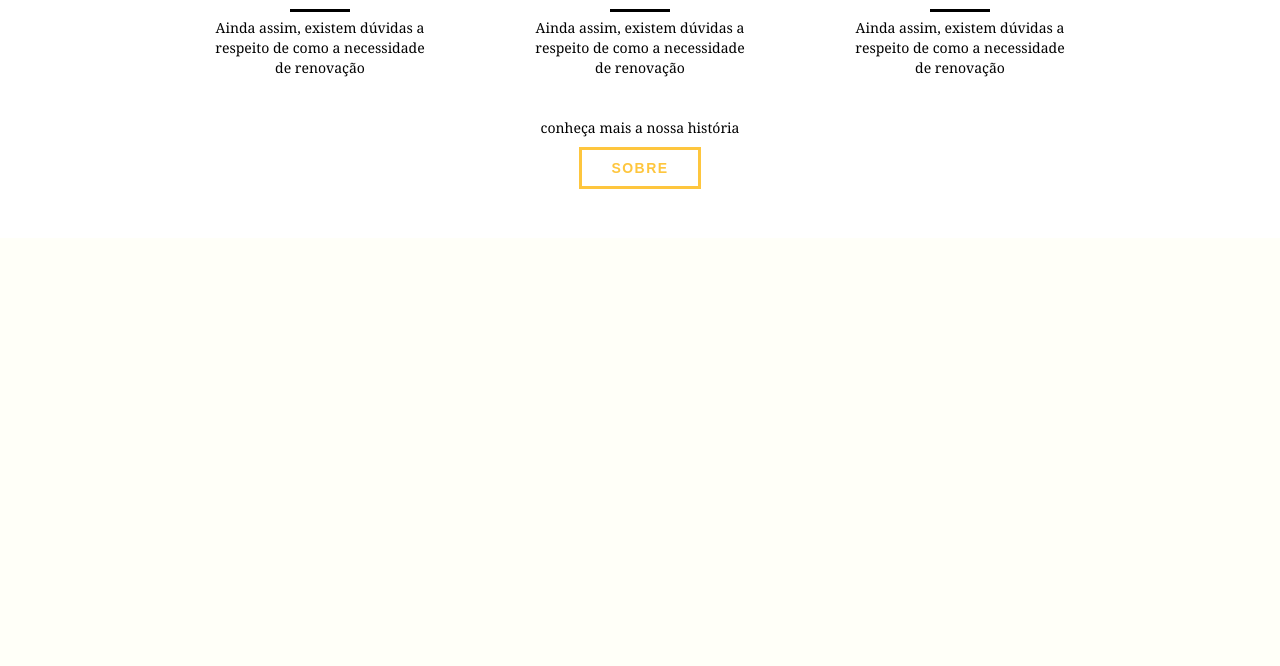
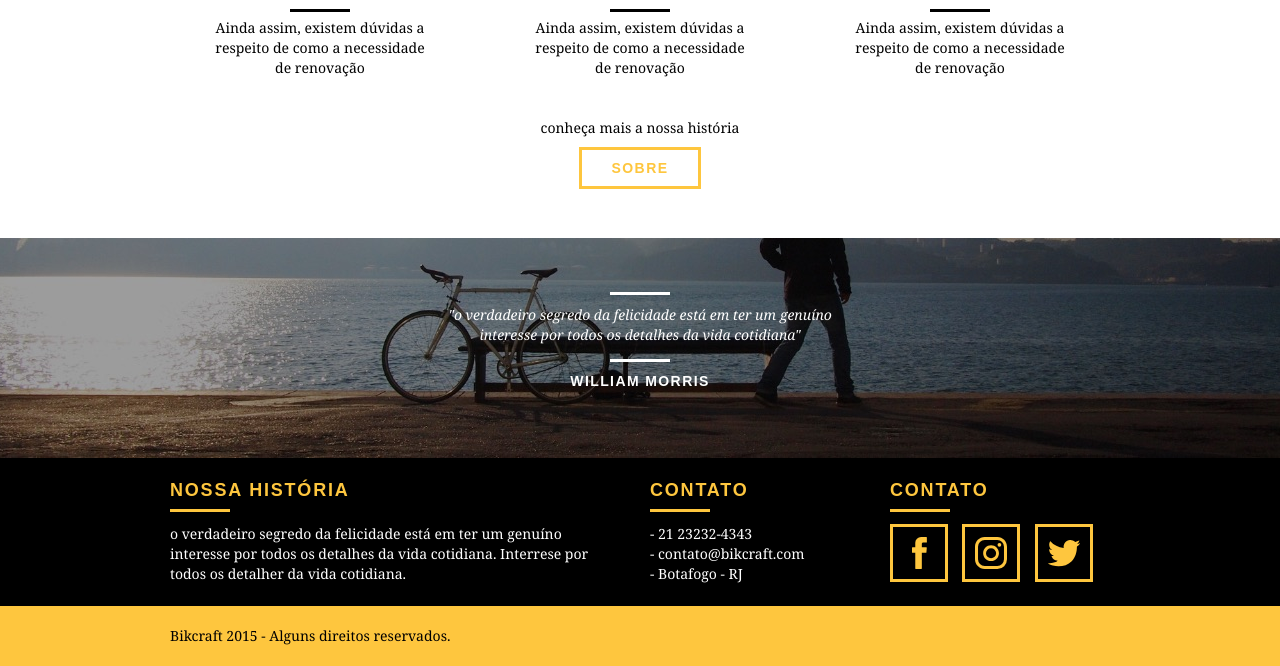
Before and after one commit to BielMar-01/Bikcraft-com-WordPress, a PHP site: page / in a window 1280 px wide. Shown: the part 2262-2928 px from the top of the page. Before the commit the page ends 2451 px from the top, so only its background shows below. Run offline with PHP 8.4, Linux system fonts and the light colour scheme.

Commit message:
Footer e Home finalizada

```diff
--- a/webBikcraft/css/style.css
+++ b/webBikcraft/css/style.css
@@ -253,3 +253,75 @@ img {
   background: #000;
   margin: 6px auto ;
 }
+
+/* BREAK */
+.break {
+  width: 100%;
+  height: 220px;
+  background: url("../img/bg-footer.jpg") no-repeat center;
+  background-size: cover;
+  text-align: center;
+  padding-top: 40px;
+}
+
+.break .quote-external {
+  max-width: 400px;
+}
+
+/* FOOTER */
+.footer {
+  width: 100%;
+  background: #000;
+  color: #fff;
+  padding: 20px 0;
+}
+
+.footer h3 {
+  font-size: 18px;
+  line-height: 25px;
+  color: #fec63e;
+  text-transform: uppercase;
+  letter-spacing: .1em;
+  font-weight: bold;
+}
+
+.footer h3:after {
+  content: "";
+  display: block;
+  width: 60px;
+  height: 3px;
+  background: #fec63e;
+  margin: 6px 0 12px 0;
+}
+
+.footer_about {
+  padding-right: 40px;
+}
+
+.footer_contact  ul li {
+  font-size: 14px;
+  line-height: 20px;
+  font-family: Georgia, 'Times New Roman', serif;
+}
+
+.footer_midias ul li {
+  display: inline-block;
+  margin-right: 10px;
+}
+
+.footer_midias ul li a {
+  border: 3px solid #fec63e;
+  display: block;
+  padding: 10px;
+}
+
+.footer_midias ul li a:hover {
+  border-color: #fff;
+}
+
+/* COPYRIGHT */
+.copy {
+  width: 100%;
+  background: #fec63e;
+  padding: 20px 0;
+}
--- a/webBikcraft/index.html
+++ b/webBikcraft/index.html
@@ -130,5 +130,72 @@
       <a href="about.html" class="btn btn-dark" >Sobre</a>
     </div>
   </section>
+
+  <section class="break">
+    <blockquote class="quote-external container">
+      <p>
+        "o verdadeiro segredo da felicidade está em ter um genuíno interesse por todos os detalhes da vida cotidiana"
+      </p>
+      <cite>WILLIAM MORRIS</cite>
+    </blockquote>
+  </section>
+
+  <!-- FOOTER -->
+  <footer>
+    <div class="footer">
+      <div class="container">
+
+        <!-- ABOUT US -->
+        <div class="grid-8 footer_about">
+          <h3>Nossa História</h3>
+          <p>
+            o verdadeiro segredo da felicidade está em ter um genuíno interesse por todos os detalhes da vida cotidiana.
+            Interrese por todos os detalher da vida cotidiana.
+          </p>
+        </div>
+
+        <!-- CONTACT -->
+        <div class="grid-4 footer_contact">
+          <h3>Contato</h3>
+          <ul>
+            <li>- 21 23232-4343</li>
+            <li>- contato@bikcraft.com</li>
+            <li>- Botafogo - RJ</li>
+          </ul>
+        </div>
+
+        <!-- SOCIAL MIDIAS -->
+        <div class="grid-4 footer_midias">
+          <h3>Contato</h3>
+          <ul>
+            <!-- FACEBBOK -->
+            <li>
+              <a href="http://facebook.com" target="_blank">
+                <img src="img/redes-sociais/facebook.svg" alt="Facebook">
+              </a>
+            </li>
+            <li>
+              <a href="http://instagram.com" target="_blank">
+                <img src="img/redes-sociais/instagram.svg" alt="Instagram">
+              </a>
+            </li>
+            <li>
+              <a href="http://twitter.com" target="_blank">
+                <img src="img/redes-sociais/twitter.svg" alt="Twitter">
+              </a>
+            </li>
+          </ul>
+        </div>
+
+      </div>
+    </div>
+
+    <!-- COPYRIGHT -->
+    <div class="copy">
+      <div class="container">
+        <p class="grid-16">Bikcraft 2015 - Alguns direitos reservados.</p>
+      </div>
+    </div>
+  </footer>
 </body>
 </html>
```
